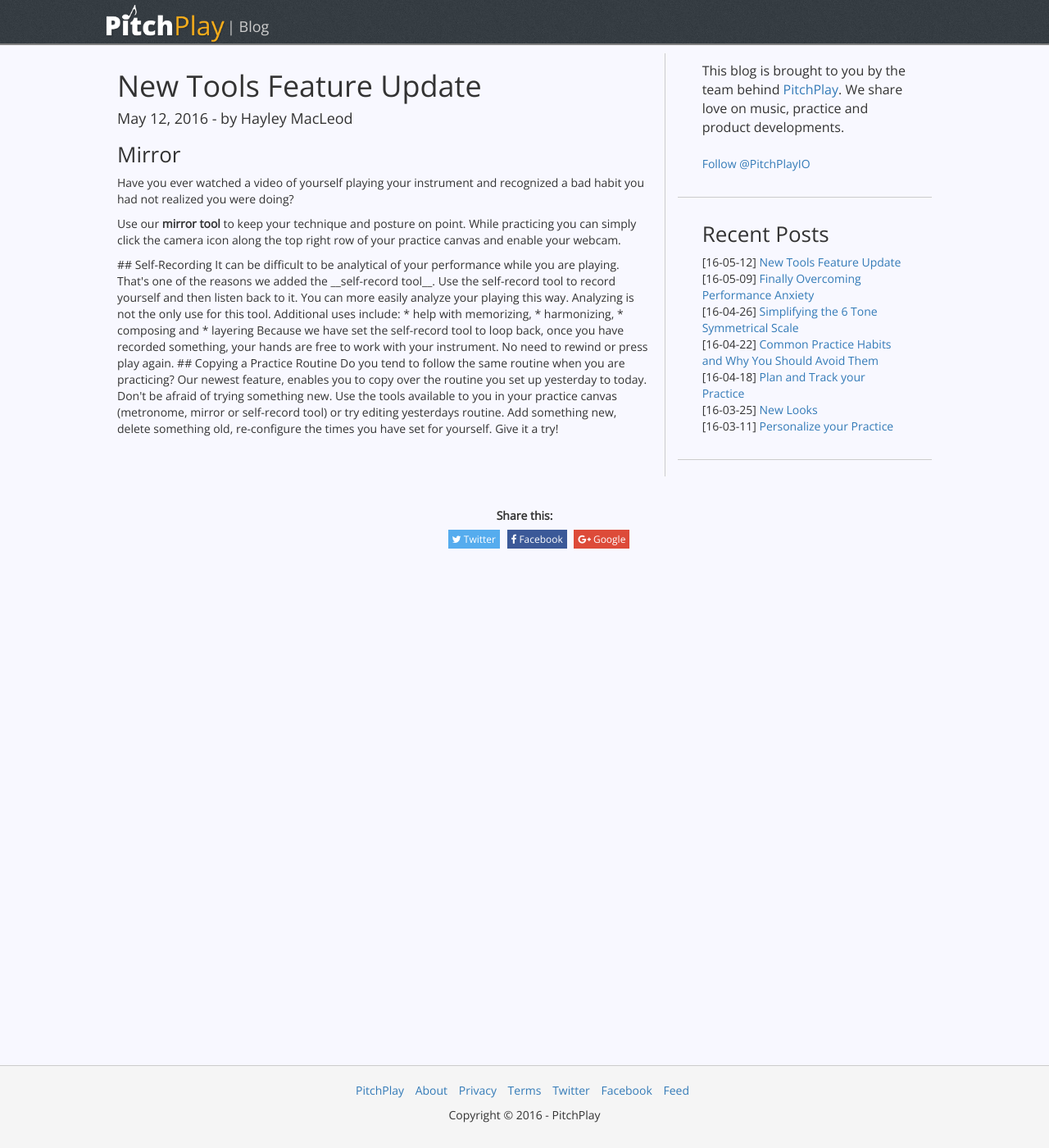
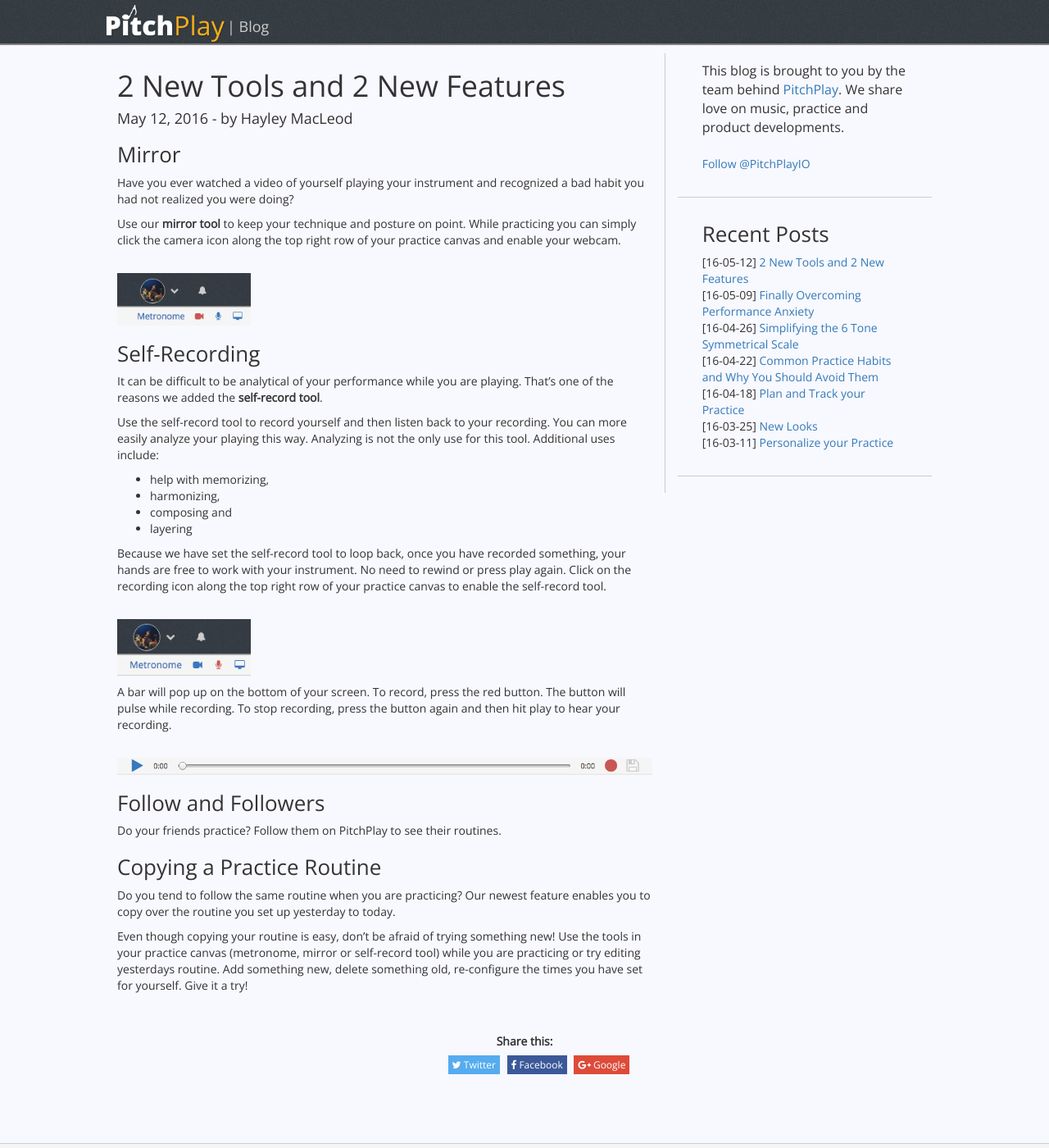
Before and after one commit to pitchplay/blog-content, a Jekyll site: the page built from _posts/2016-05-12-Look-Record-Copy.md, in a window 1280 px wide and 1400 px high. Shown: the whole window at 82% size. Built offline with Jekyll 4.4.1, drawn with Linux system fonts in a browser that asks for light colours; nearby versions of some CDN libraries; a script that is not in the unit is left out; comment, search, counter and statistics services are not loaded.

Commit message:
added images, follow section & title change

```diff
--- a/_posts/2016-05-12-Look-Record-Copy.md
+++ b/_posts/2016-05-12-Look-Record-Copy.md
@@ -1,6 +1,6 @@
 ---
 layout: post
-title: "New Tools Feature Update"
+title: "2 New Tools and 2 New Features"
 author: "Hayley MacLeod"
 categories: pitchplay
 ---
@@ -12,23 +12,34 @@ were doing?
 Use our __mirror tool__ to keep your technique and posture on point. While practicing you
 can simply click the camera icon along the top right row of your practice canvas and enable your webcam.
 
-<screen shot>
+![](/assets/img/2016-05-13/mirror.png){:width="25%"}
 
 ## Self-Recording
 
 It can be difficult to be analytical of your performance while you are playing. That's one of the reasons we added the __self-record tool__.
 
-Use the self-record tool to record yourself and then listen back to it. You can more easily analyze your playing this way. Analyzing is not the only use for this tool. Additional uses include:
+Use the self-record tool to record yourself and then listen back to your recording. You can more easily analyze your playing this way. Analyzing is not the only use for this tool. Additional uses include:
 
 * help with memorizing,
 * harmonizing,
 * composing and
 * layering
 
-Because we have set the self-record tool to loop back, once you have recorded something, your hands are free to work with your instrument. No need to rewind or press play again.
+Because we have set the self-record tool to loop back, once you have recorded something, your hands are free to work with your instrument. No need to rewind or press play again. Click on the recording icon along the top right row of your practice canvas to enable the self-record tool.
+
+![](/assets/img/2016-05-13/record.png){:width="25%"}
+
+A bar will pop up on the bottom of your screen. To record, press the red button. The button will pulse while recording. To stop recording, press the button again and then hit play to hear your recording.
+
+![](/assets/img/2016-05-13/recordbar.png){:width="100%"}
+
+## Follow and Followers
+
+Do your friends practice? Follow them on PitchPlay to see their routines.
+
 
 ## Copying a Practice Routine
 
-Do you tend to follow the same routine when you are practicing? Our newest feature, enables you to copy over the routine you set up yesterday to today.
+Do you tend to follow the same routine when you are practicing? Our newest feature enables you to copy over the routine you set up yesterday to today.
 
-Don't be afraid of trying something new. Use the tools available to you in your practice canvas (metronome, mirror or self-record tool) or try editing yesterdays routine. Add something new, delete something old, re-configure the times you have set for yourself. Give it a try!
+Even though copying your routine is easy, don't be afraid of trying something new! Use the tools in your practice canvas (metronome, mirror or self-record tool) while you are practicing or try editing yesterdays routine. Add something new, delete something old, re-configure the times you have set for yourself. Give it a try!
```
Also changed, not shown: assets/img/2016-05-13/mirror.png (added), assets/img/2016-05-13/record.png (added), assets/img/2016-05-13/recordbar.png (added).
